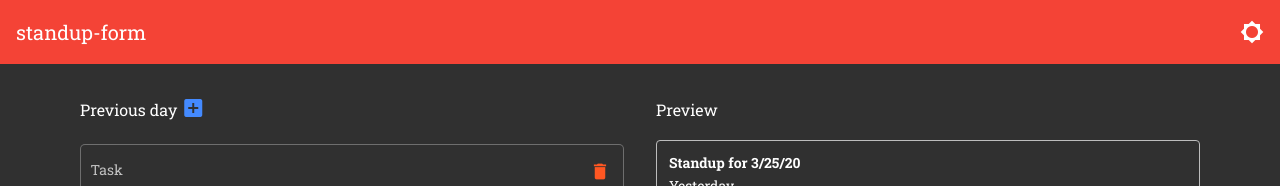
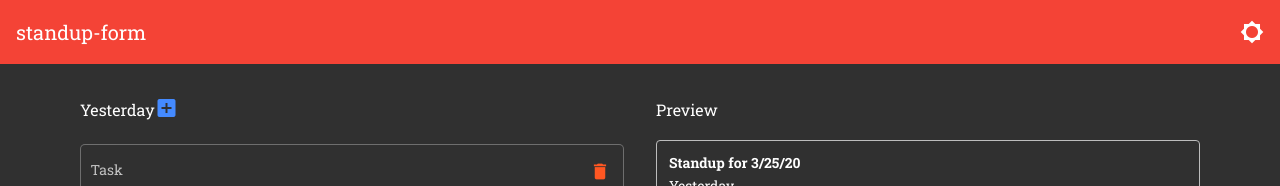
Before and after one commit to dickwyn/standup-form, an Angular app: page / in a window 1280 px wide. Shown: the top 186 px of the page. Built offline with nearby package versions, Linux system fonts and the light colour scheme.

Commit message:
(feat) Pass isMonday value to app component

```diff
--- a/src/app/app.component.html
+++ b/src/app/app.component.html
@@ -2,7 +2,8 @@
 <section class="wrapper">
   <form [formGroup]="standupForm">
     <h3>
-      Previous day
+      <ng-template *ngIf="isMonday; else otherDay">Friday</ng-template>
+      <ng-template #otherDay>Yesterday</ng-template>
       <mat-icon color="accent" (click)="addToChecklist('previousChecklist')"
         >add_box</mat-icon
       >
@@ -80,5 +81,6 @@
     [previousChecklist]="previousChecklist"
     [currentChecklist]="currentChecklist"
     [blockers]="blockers"
+    (onWeekdayRegistered)="setIsMonday($event)"
   ></app-preview>
 </section>
--- a/src/app/app.component.ts
+++ b/src/app/app.component.ts
@@ -8,6 +8,7 @@ import { FormBuilder, FormGroup, FormArray, FormControl } from '@angular/forms';
 })
 export class AppComponent implements OnInit {
   standupForm: FormGroup;
+  isMonday: boolean = false;
 
   constructor(private fb: FormBuilder) {}
 
@@ -40,4 +41,8 @@ export class AppComponent implements OnInit {
     const formControl = this.standupForm.get(controlName) as FormArray;
     formControl.removeAt(index);
   }
+
+  setIsMonday(isMonday: boolean) {
+    this.isMonday = isMonday;
+  }
 }
--- a/src/app/preview/preview.component.ts
+++ b/src/app/preview/preview.component.ts
@@ -1,4 +1,4 @@
-import { Component, OnInit, Input } from '@angular/core';
+import { Component, OnInit, Input, Output, EventEmitter } from '@angular/core';
 import { FormArray } from '@angular/forms';
 import ClipboardJS from 'clipboard';
 import { MatSnackBar } from '@angular/material/snack-bar';
@@ -12,6 +12,7 @@ export class PreviewComponent implements OnInit {
   @Input() previousChecklist: FormArray;
   @Input() currentChecklist: FormArray;
   @Input() blockers: FormArray;
+  @Output() onWeekdayRegistered: EventEmitter<any> = new EventEmitter<any>();
   date: string;
   isMonday: boolean;
   clipboardjs: any = new ClipboardJS('.standup-preview');
@@ -26,6 +27,7 @@ export class PreviewComponent implements OnInit {
 
     this.date = `${month}/${day}/${year}`;
     this.isMonday = todayDateObj.getDay() === 1;
+    this.onWeekdayRegistered.emit(this.isMonday);
 
     this.clipboardjs.on('success', () => {
       this.snackbar.open('Text copied', '', {
```
